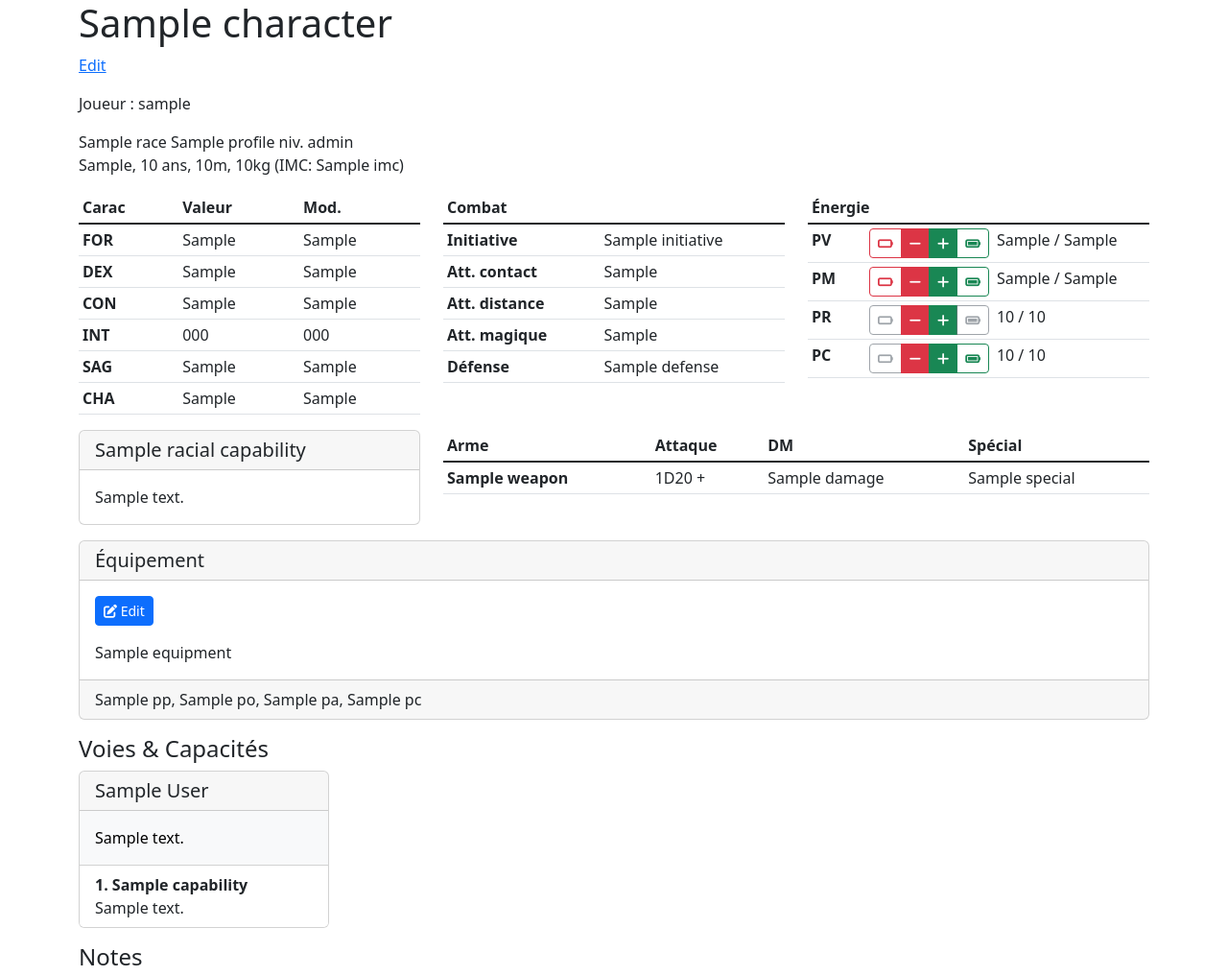
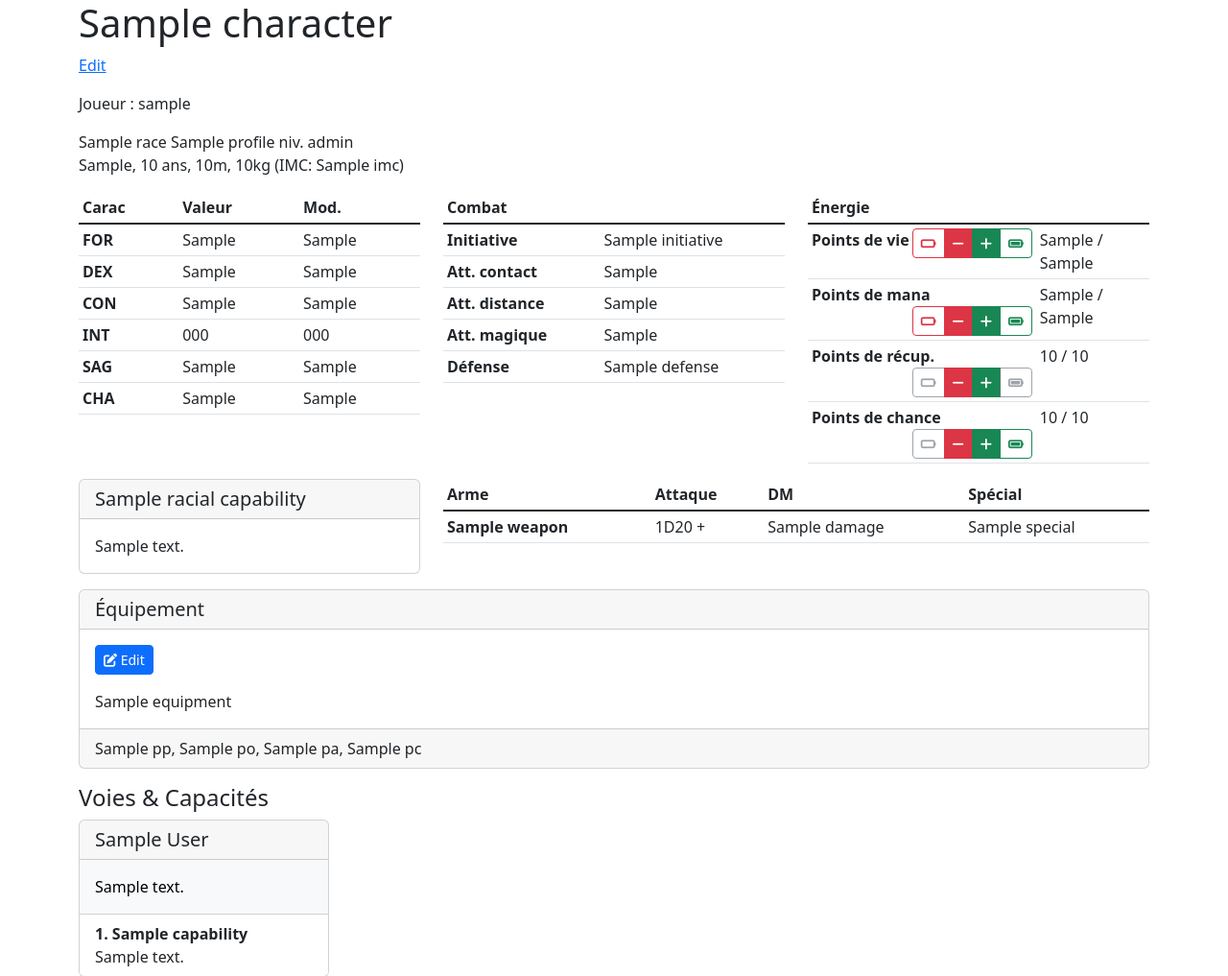
Before and after one commit to Crocmagnon/charasheet, a Django app: template src/character/templates/character/view.html in a window 1280 px wide. Shown: the top 1017 px of the page at 96% size. Run offline with Django 3.2, Linux system fonts and the light colour scheme; the template is opened without the code that fills it: most values are stand-ins (such as "Sample title", 1, 10 or a date in 2020); some libraries are stand-ins or nearby versions.

Commit message:
Fix HTML

```diff
--- a/src/character/templates/character/view.html
+++ b/src/character/templates/character/view.html
@@ -16,7 +16,7 @@
         {{ character.get_gender_display }}, {{ character.age }} ans, {{ character.height_m }}m, {{ character.weight }}kg (IMC: {{ character.imc }})
     </p>
     <div class="row">
-        <div class="col-sm-6 col-md">
+        <div class="col-sm-6 col-lg-6 col-xl">
             <table class="table table-hover table-sm">
                 <thead>
                     <tr>
@@ -59,7 +59,7 @@
                 </tbody>
             </table>
         </div>
-        <div class="col-sm-6 col-md">
+        <div class="col-sm-6 col-lg-6 col-xl">
             <table class="table table-hover table-sm">
                 <thead>
                     <tr><th scope="col" colspan="2">Combat</th></tr>
@@ -108,7 +108,7 @@
                 </tbody>
             </table>
         </div>
-        <div class="col-sm-6 col-md">
+        <div class="col-sm-12 col-md-8 col-lg-6 col-xl">
             <table class="table table-hover table-sm">
                 <thead>
                     <tr><th scope="col" colspan="2">Énergie</th></tr>
@@ -116,7 +116,7 @@
                 <tbody class="table-group-divider">
                     <tr>
                         <th scope="row">
-                            PV
+                            Points de vie
                             <div class="btn-group btn-group-sm float-end" role="group">
                                 <button
                                     hx-get="{% url "character:health_change" pk=character.pk %}?value=ko"
@@ -148,7 +148,7 @@
                     </tr>
                     <tr>
                         <th scope="row">
-                            PM
+                            Points de mana
                             <div class="btn-group btn-group-sm float-end" role="group">
                                 <button
                                     hx-get="{% url "character:mana_change" pk=character.pk %}?value=ko"
@@ -182,12 +182,14 @@
                                 data-bs-title="{{ character.level }} (niveau) + {{ character.modifier_magic }} (mod. {{ character.profile.magical_strength }})"
                             {% elif character.profile.mana_max_compute == 2 %}
                                 data-bs-title="2 x {{ character.level }} (niveau) + {{ character.modifier_magic }} (mod. {{ character.profile.magical_strength }})"
-                            {% endif %}>
+                            {% endif %}
+                        >
                             <span id="mana-remaining">{{ character.mana_remaining }}</span> / {{ character.mana_max }}
                         </td>
+                    </tr>
                     <tr>
                         <th scope="row">
-                                PR
+                            Points de récup.
                             <div class="btn-group btn-group-sm float-end" role="group">
                                 <button
                                     type="button"
@@ -213,9 +215,10 @@
                         </th>
                         <td>
                             <span id="recovery-points-remaining">{{ character.recovery_points_remaining }}</span> / {{ character.recovery_points_max }}</td>
+                    </tr>
                     <tr>
                         <th scope="row">
-                                    PC
+                            Points de chance
                             <div class="btn-group btn-group-sm float-end" role="group">
                                 <button
                                     type="button"
```
Lines whose indentation alone changed are shown as unchanged.
